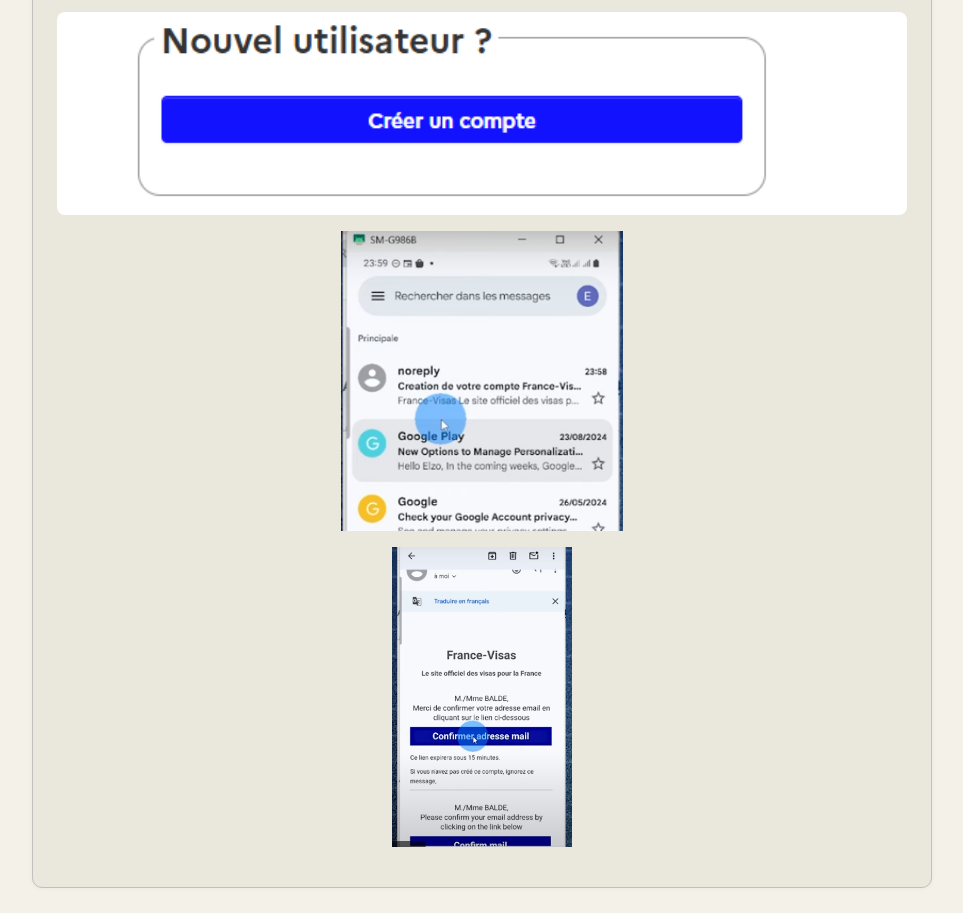
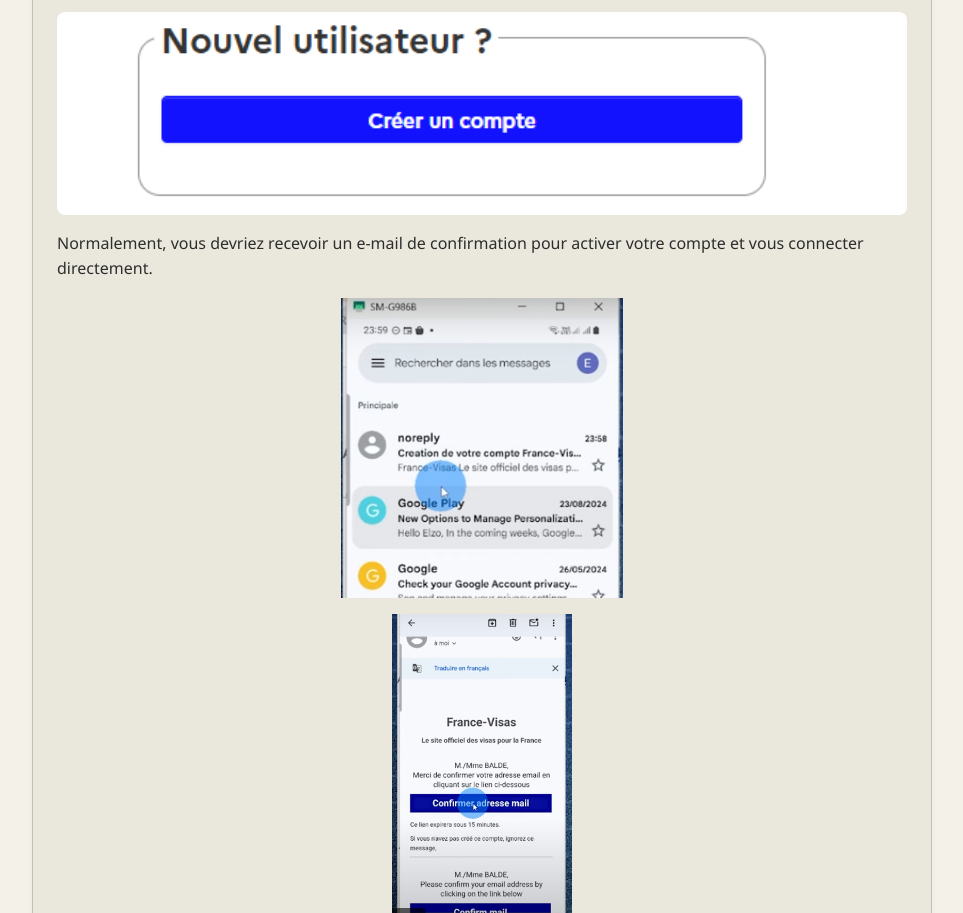
Before and after one commit to Gaston667/CCFG-667, a PHP site: page /pages/dossier-france-visa.php in a window 1280 px wide. Shown: the part 1580-2493 px from the top of the page, without its empty margins (158-1121 px from the left). Run offline with PHP 8.4, Linux system fonts and the light colour scheme; data that the repository does not hold is empty.

Commit message:
on continue demain

```diff
--- a/pages/dossier-france-visa.php
+++ b/pages/dossier-france-visa.php
@@ -31,6 +31,9 @@
             <img src="../img/France-visa1.png" alt="Capture d’écran du formulaire de demande de visa en ligne (France-Visas)">
             <img src="../img/France-visa2.png" alt="Capture d’écran du formulaire de demande de visa en ligne (France-Visas)">
             <img src="../img/France-visa_creer_compte.png" alt="Capture d’écran du formulaire de demande de visa en ligne (France-Visas)">
+
+            <p>Normalement, vous devriez recevoir un e-mail de confirmation pour activer votre compte et vous connecter directement.</p>
+
             <img src="../img/FRvisa_confirmation.png" alt="Capture d’écran du formulaire de demande de visa en ligne (France-Visas)">
             <img src="../img/FRvisa_confirmation2.png" alt="Capture d’écran du formulaire de demande de visa en ligne (France-Visas)">
         </div>
```
